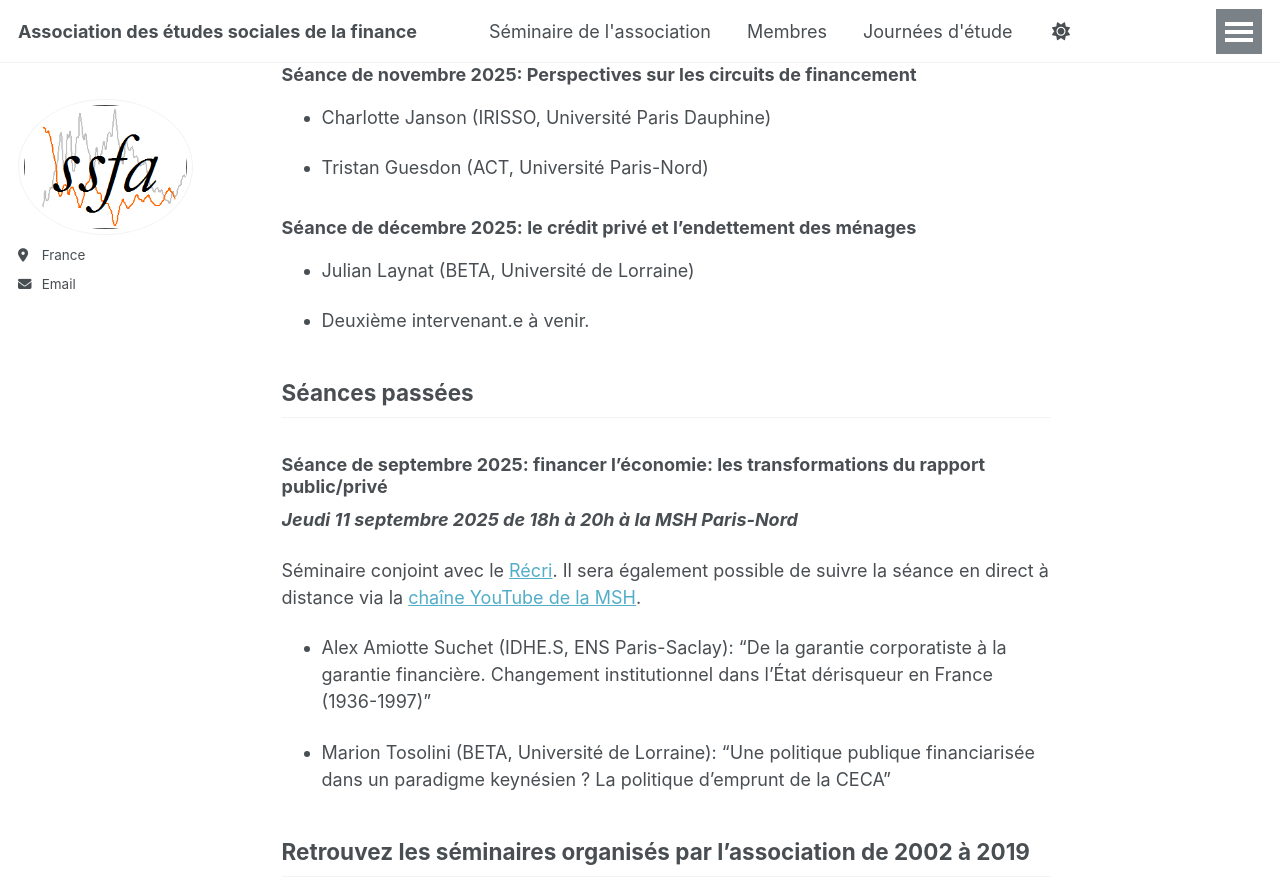
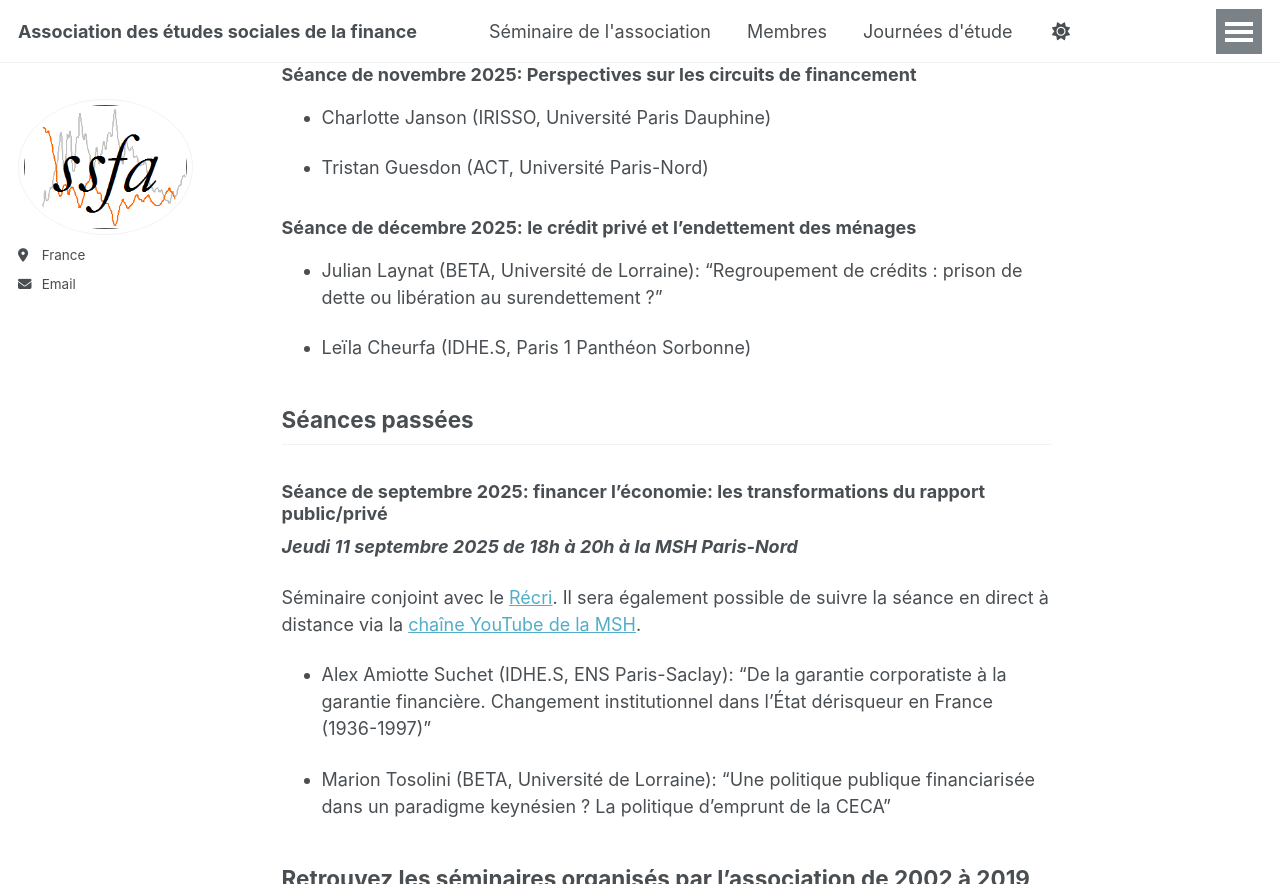
Before and after one commit to ssfa-aesf/ssfa-aesf.github.io, a Jekyll site: the page built from _pages/seminaire.md, in a window 1280 px wide and 900 px high, scrolled down 522 px, cut to the strip 0-884 px from the top of the window. Built offline with Jekyll 4.4.1, drawn with Linux system fonts in a browser that asks for light colours.

Commit message:
Update seminaire.md

```diff
--- a/_pages/seminaire.md
+++ b/_pages/seminaire.md
@@ -29,10 +29,9 @@ _**Mardi 14 octobre 2025 de 17h à 19h sur le campus condorcet**_
 
 ### Séance de décembre 2025: le crédit privé et l'endettement des ménages
 
-- Julian Laynat (BETA, Université de Lorraine)
+- Julian Laynat (BETA, Université de Lorraine): "Regroupement de crédits : prison de dette ou libération au surendettement ?"
 
-- Deuxième intervenant.e à venir.
-
+- Leïla Cheurfa (IDHE.S, Paris 1 Panthéon Sorbonne)
 
 ## Séances passées
 
```
